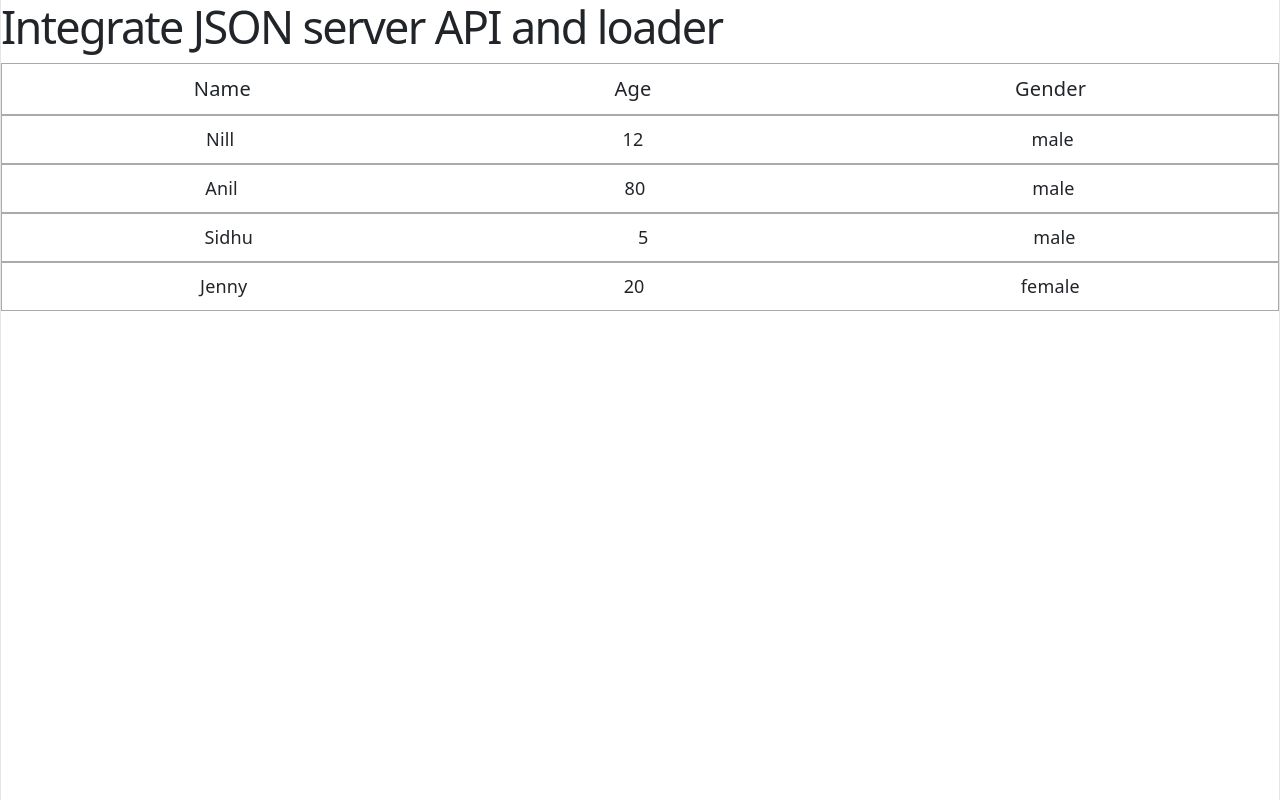
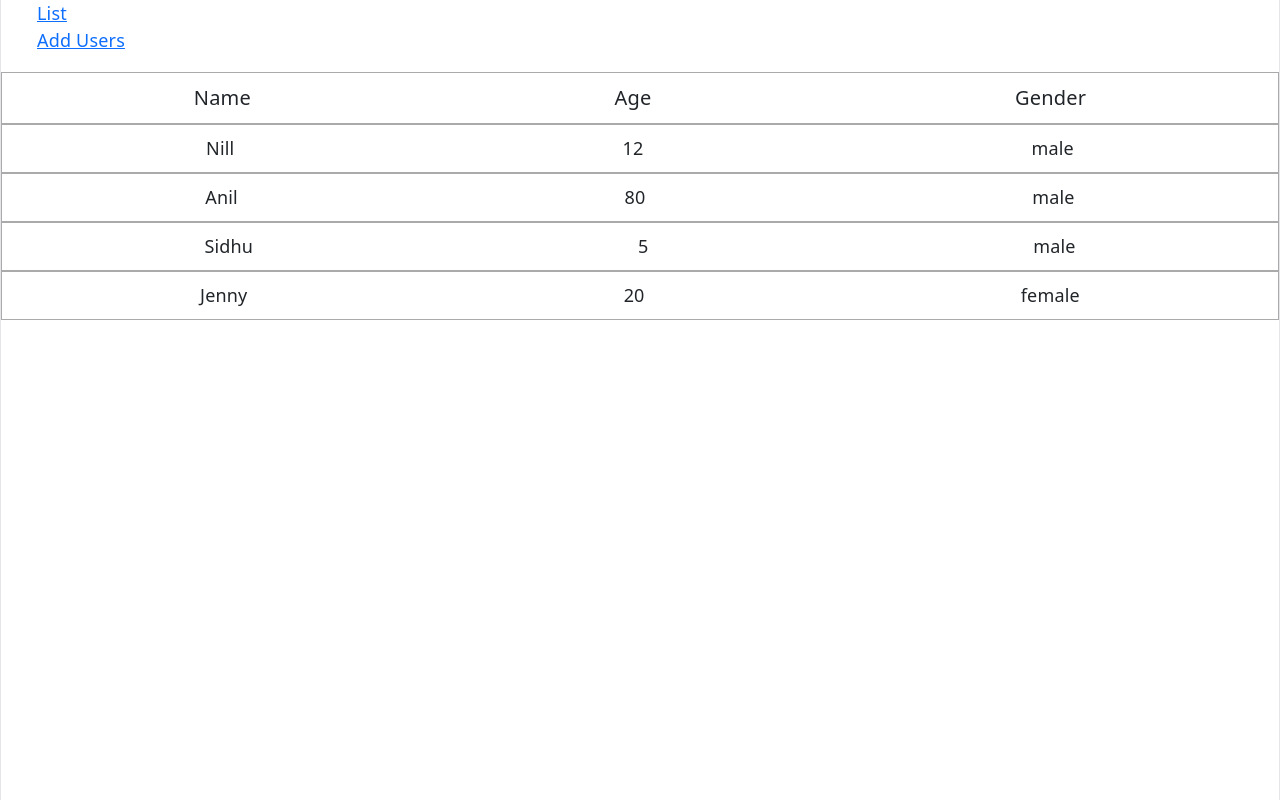
Before and after one commit to codewithnill/reactjs_19_by_code_step_by_step, a React (Vite) app in the folder main/react-blog/: page / in a window 1280 px wide. Built offline with nearby package versions, Linux system fonts and the light colour scheme; data requests are answered from the project's data file.

Commit message:
routes for user list and add user ui.

```diff
--- a/main/react-blog/src/App.jsx
+++ b/main/react-blog/src/App.jsx
@@ -1,52 +1,29 @@
-import { useState } from "react";
-import { useEffect } from "react";
-import './css/user_for_api.css'
+import { NavLink, Route, Routes } from "react-router";
+import UserList2 from "./UserList2";
+import UserAdd from "./UserAdd";
 
 function App() {
 
-  const [userData,setUserData]=useState([])
-  const [loading,setLoading]=useState(false);
 
-  useEffect(()=>{
-    setLoading(true);
-    getUserData();
-  },[])
-
-  const getUserData=async()=>{
-    const url="http://localhost:3000/users";
-    let response=await fetch(url);
-    response=await response.json();
-    console.log(response);
-    setUserData(response);
-    setLoading(false);
-  }
 
   return (
     <div>
-      <h1>Integrate JSON server API and loader</h1>
+      <ul className="nav-list">
+        <li>
+          <NavLink to="/">List</NavLink>
+        </li>
 
-      <ul className="user-list user-list-head list-disc list-inside">
-        <li>Name</li>
-        <li>Age</li>
-        <li>Gender</li>
+        <li>
+          <NavLink to="/add">Add Users</NavLink>
+        </li>
       </ul>
+      {/* <h1>Make routes and pages for add user and user list ui</h1> */}
+      {/* <UserList2/> */}
+      <Routes>
+        <Route path="/" element={<UserList2/>}></Route>
+        <Route path="/add" element={<UserAdd/>}></Route>
 
-
-      {
-        loading?<h1>Data Loading...</h1>
-        :
-        userData.map((user) => (
-          // <h3 key={user.id}>{user.name}</h3>
-
-          // or
-
-          <ul className="user-list list-disc list-inside" key={user.id}>
-            <li>{user.name}</li>
-            <li>{user.age}</li>
-            <li>{user.gender}</li>
-          </ul>
-        ))
-      }
+      </Routes>
 
     </div>
   );
--- /dev/null
+++ b/main/react-blog/src/UserAdd.jsx
@@ -0,0 +1,10 @@
+function UserAdd() {
+  return (
+    <div>
+      <h1>Add new user</h1>
+
+    </div>
+  );
+}
+
+export default UserAdd;
--- /dev/null
+++ b/main/react-blog/src/UserList2.jsx
@@ -0,0 +1,55 @@
+import { useState } from "react";
+import { useEffect } from "react";
+import './css/user_for_api.css'
+
+export default function UserList2() {
+
+  const [userData,setUserData]=useState([])
+  const [loading,setLoading]=useState(false);
+
+  useEffect(()=>{
+    setLoading(true);
+    getUserData();
+  },[])
+
+  const getUserData=async()=>{
+    const url="http://localhost:3000/users";
+    let response=await fetch(url);
+    response=await response.json();
+    console.log(response);
+    setUserData(response);
+    setLoading(false);
+  }
+
+  return (
+    <div>
+
+      <ul className="user-list user-list-head list-disc list-inside">
+        <li>Name</li>
+        <li>Age</li>
+        <li>Gender</li>
+      </ul>
+
+
+      {
+        loading?<h1>Data Loading...</h1>
+        :
+        userData.map((user) => (
+          // <h3 key={user.id}>{user.name}</h3>
+
+          // or
+
+          <ul className="user-list list-disc list-inside" key={user.id}>
+            <li>{user.name}</li>
+            <li>{user.age}</li>
+            <li>{user.gender}</li>
+          </ul>
+        ))
+      }
+
+    </div>
+  );
+}
+
+
+// export default App;
--- a/main/react-blog/src/header.css
+++ b/main/react-blog/src/header.css
@@ -46,3 +46,10 @@ body{
     font-weight: 800;
     color: blue;
 }
+
+.nav-list{
+    display: flex;
+    width: 400px;
+    justify-content: space-around;
+    list-style: none;
+}
```
